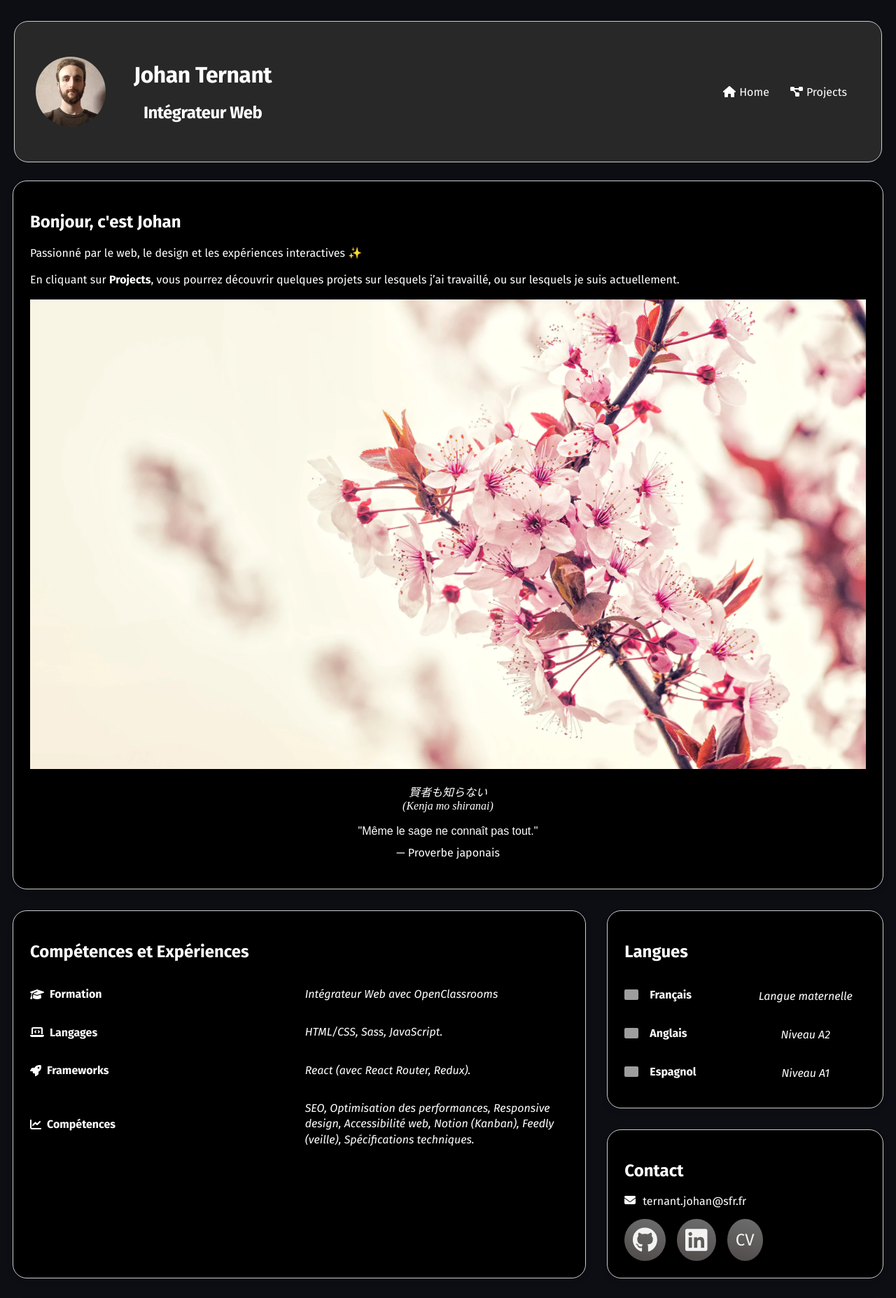
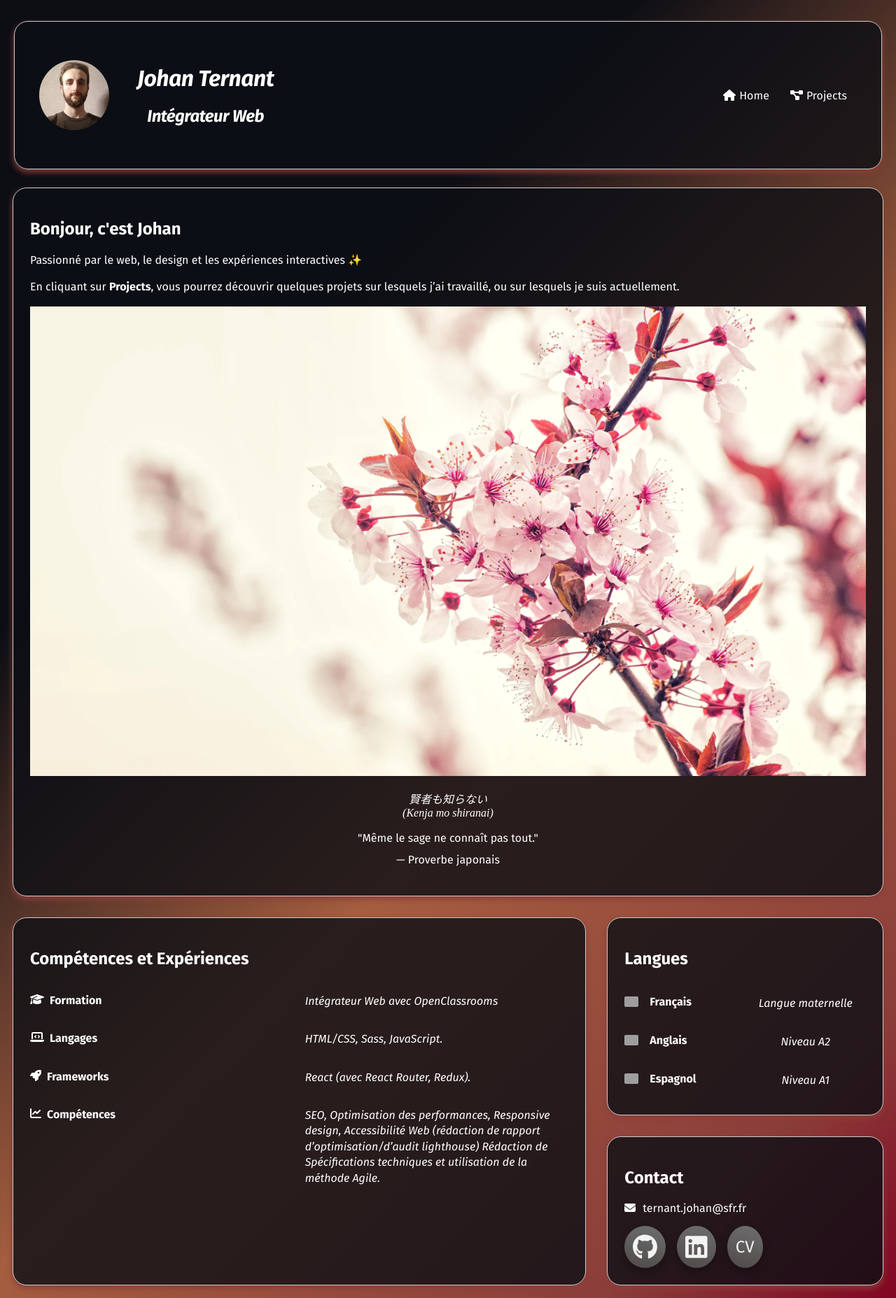
Before and after one commit to Johan-Tnt/Mon-Portfolio-Johan-Ternant, a React (Vite) app in the folder portfolio-johan-ternant/: page / in a window 1280 px wide. Shown: the top 1855 px of the page at 70% size. Built offline with nearby package versions, Linux system fonts and the light colour scheme; grey boxes are pictures that could not be loaded.

Commit message:
Bug fixes + Added styling for body and bento box background + Fixed CV.

```diff
--- a/portfolio-johan-ternant/src/components/pages/home.jsx
+++ b/portfolio-johan-ternant/src/components/pages/home.jsx
@@ -12,6 +12,7 @@ import {
   faFileAlt,
   faBullhorn,
   faEnvelope,
+  faRobot,
 } from "@fortawesome/free-solid-svg-icons";
 
 const Home = () => {
@@ -76,8 +77,9 @@ const Home = () => {
             </h3>
             <p>
               SEO, Optimisation des performances, Responsive design,
-              Accessibilité web, Notion (Kanban), Feedly (veille),
-              Spécifications techniques.
+              Accessibilité Web (rédaction de rapport d’optimisation/d’audit
+              lighthouse) Rédaction de Spécifications techniques et utilisation
+              de la méthode Agile.
             </p>
           </div>
         </BentoBox>
@@ -124,7 +126,7 @@ const Home = () => {
         {/* Bloc des liens sociaux */}
         <BentoBox className="box-social" title="Contact">
           <p>
-            <FontAwesomeIcon icon={faEnvelope} className="" />
+            <FontAwesomeIcon icon={faEnvelope} />
             <a href="mailto:ternant.johan@sfr.fr">ternant.johan@sfr.fr</a>
           </p>
 
@@ -163,9 +165,8 @@ const Home = () => {
                 <strong>Outils</strong>
               </h3>
               <p>
-                GitHub, Figma, Visual Studio Code, Swagger Editor, Postman
-                Agent, Web accessibility, Test Lighthouse, React Tools, Test des
-                résultats enrichis, Convertisseur et compresseur des fichiers.
+                Git/GitHub, Figma, React Tools, Postman Agent, Notion (Kanban),
+                Feedly (veille), Swagger Editor.
               </p>
             </div>
 
@@ -175,6 +176,14 @@ const Home = () => {
                 <strong>Bureautique</strong>
               </h3>
               <p>PowerPoint, Word, Exel, Canva, Snappa.</p>
+            </div>
+
+            <div>
+              <h3>
+                <FontAwesomeIcon icon={faRobot} />
+                <strong>IA</strong>
+              </h3>
+              <p>Utilisation de ChatGPT.</p>
             </div>
 
             <div>
--- a/portfolio-johan-ternant/src/sass/footer.scss
+++ b/portfolio-johan-ternant/src/sass/footer.scss
@@ -2,13 +2,14 @@
 .footer {
   display: flex;
   justify-content: center;
-  background-color: #282828;
   border: 1px solid #ccc;
   border-radius: 20px;
   margin-bottom: 30px;
   margin-left: 20px;
   margin-right: 20px;
   padding: 30px;
+  box-shadow: 0 4px 8px #8b3e3a; //Rouge brique profond
+  background: rgba(12, 14, 20, 0.8); //Fond semi-transparent
 }
 .footer_contact {
   flex-direction: column;
--- a/portfolio-johan-ternant/src/sass/header.scss
+++ b/portfolio-johan-ternant/src/sass/header.scss
@@ -2,7 +2,6 @@
 .header {
   display: flex;
   align-items: center;
-  background-color: #282828;
   border: 1px solid #ccc;
   border-radius: 20px;
   margin-top: 30px;
@@ -10,6 +9,9 @@
   margin-right: 20px;
   height: 420px;
   justify-content: center;
+  box-shadow: 0 4px 8px #8b3e3a; //Rouge brique profond
+  background: rgba(12, 14, 20, 0.8); //Fond semi-transparent
+  padding: 5px;
 }
 .header nav a {
   display: flex;
@@ -46,6 +48,11 @@
 
   &:hover {
     transform: scale(1.05);
+    text-shadow:
+      /*Noir bleuté*/ 0px 4px 8px rgba(12, 14, 20, 0.6),
+      /*Marron orangé*/ 0px 6px 12px rgba(165, 94, 63, 0.6),
+      /*Rouge brique profond*/ 0px 8px 16px rgba(139, 62, 58, 0.6),
+      /* Burgundy classique*/ 0px 10px 20px rgba(128, 0, 32, 0.6);
   }
 }
 .information_profile {
@@ -53,6 +60,7 @@
   letter-spacing: -0.5px;
   margin-right: 20px;
   text-align: center;
+  font-style: italic;
 }
 .profile_dev {
   display: initial;
--- a/portfolio-johan-ternant/src/sass/home.scss
+++ b/portfolio-johan-ternant/src/sass/home.scss
@@ -11,9 +11,11 @@
     padding: 10px;
   }
   .bento-box {
-    border: 1px solid #ccc;
     border-radius: 20px;
-    box-shadow: 0 4px 8px rgba(0, 0, 0, 0.1);
+    background: rgba(12, 14, 20, 0.8); // Fond semi-transparent
+    border: solid 1px #ccc;
+    padding: 5px;
+    box-shadow: 0 4px 8px #8b3e3a; //Rouge brique profond
   }
 
   //Box Presentation
@@ -29,7 +31,6 @@
     .translation {
       display: flex;
       justify-content: center;
-      font-family: Arial, sans-serif;
       line-height: 1.4;
     }
     .author {
@@ -45,7 +46,7 @@
   }
   .skills-item h3 {
     display: flex;
-    align-items: center;
+    //align-items: center;
     gap: 0.5rem;
     font-size: 1rem;
   }
@@ -83,8 +84,6 @@
   .bento-box.box-social {
     padding: 1.5rem;
     border-radius: 20px;
-    box-shadow: 0 4px 8px rgba(0, 0, 0, 0.1);
-    background: black;
     color: white;
   }
 
@@ -100,6 +99,7 @@
     p {
       display: flex;
       gap: 10px;
+      align-items: center;
     }
   }
 
@@ -119,7 +119,7 @@
 
     &:hover {
       transform: scale(1.05);
-      box-shadow: 0px 6px 15px rgba(0, 0, 0, 0.4);
+      box-shadow: 0 6px 15px #a55e3f; //Marron orangé
     }
   }
 
@@ -146,6 +146,7 @@
       &:hover {
         background: linear-gradient(193deg, #504a4a, #6e6e6e);
         transform: scale(1.05);
+        box-shadow: 0 6px 15px #a55e3f; //Marron orangé
       }
     }
     p {
--- a/portfolio-johan-ternant/src/sass/main.scss
+++ b/portfolio-johan-ternant/src/sass/main.scss
@@ -47,7 +47,14 @@
 //Reset
 body {
   font-family: "Fira Sans", sans-serif;
-  background-color: #0c0e14;
+  background: linear-gradient(
+    135deg,
+    /*Noir bleuté*/ #0c0e14 20%,
+    /*Marron orangé*/ #a55e3f 40%,
+    /*Rouge brique profond*/ #8b3e3a 60%,
+    /*Burgundy classique*/ #800020 70%,
+    /*Noir bleuté*/ #0c0e14 80%
+  );
   color: #fff;
   min-width: 320px;
   min-height: 100vh;
--- a/portfolio-johan-ternant/src/sass/projects.scss
+++ b/portfolio-johan-ternant/src/sass/projects.scss
@@ -6,10 +6,6 @@
   gap: 25px;
   margin-bottom: 20px;
   padding: 20px;
-
-  @media (min-width: 768px) {
-    grid-template-columns: repeat(2, 1fr); //Tablette et desktop : deux colonnes
-  }
   p {
     line-height: 1.4;
   }
@@ -24,16 +20,17 @@
   border-radius: 20px;
   margin-left: 20px;
   margin-right: 20px;
-  background-color: black;
   padding: 20px;
+  box-shadow: 0 4px 8px #8b3e3a; //Rouge brique profond
+  background: rgba(12, 14, 20, 0.8); //Fond semi-transparent
 }
 
 .list_projects {
-  background-color: black;
+  background: rgba(12, 14, 20, 0.8); // ond semi-transparent
   border-radius: 20px;
-  box-shadow: 0px 4px 15px rgba(0, 0, 0, 0.1);
   border: solid 1px #ccc;
   padding: 5px;
+  box-shadow: 0 4px 8px #8b3e3a; //Rouge brique profond
 }
 .projects_description {
   padding-left: 15px;
@@ -58,7 +55,7 @@
 
   &:hover {
     transform: scale(1.05);
-    box-shadow: 0px 6px 15px rgba(0, 0, 0, 0.4);
+    box-shadow: 0 4px 8px #a55e3f; //Marron orangé
   }
 }
 
@@ -84,3 +81,11 @@
   font-size: 14px;
   font-weight: bold;
 }
+
+//Media Queries "Mobile first"
+//Contient la mise en page visuelle du Bento Design Tablette et desktop
+@media (min-width: 768px) {
+  .section_projects {
+    grid-template-columns: repeat(2, 1fr); //Tablette et desktop : deux colonnes
+  }
+}
--- a/portfolio-johan-ternant/src/sass/slider.scss
+++ b/portfolio-johan-ternant/src/sass/slider.scss
@@ -28,7 +28,12 @@
   transition: box-shadow 0.2s ease-in-out;
 
   &:hover {
-    box-shadow: 0px 6px 15px rgba(0, 0, 0, 0.4);
+    //box-shadow: 0px 6px 15px rgba(0, 0, 0, 0.4);
+    box-shadow:
+      /*Noir bleuté*/ 0px 4px 8px rgba(12, 14, 20, 0.6),
+      /*Marron orangé*/ 0px 6px 12px rgba(165, 94, 63, 0.6),
+      /*Rouge brique profond*/ 0px 8px 16px rgba(139, 62, 58, 0.6),
+      /* Burgundy classique*/ 0px 10px 20px rgba(128, 0, 32, 0.6);
   }
 }
 
```
Also changed, not shown: 1 other file (tests, documents, lock files or other folders).
